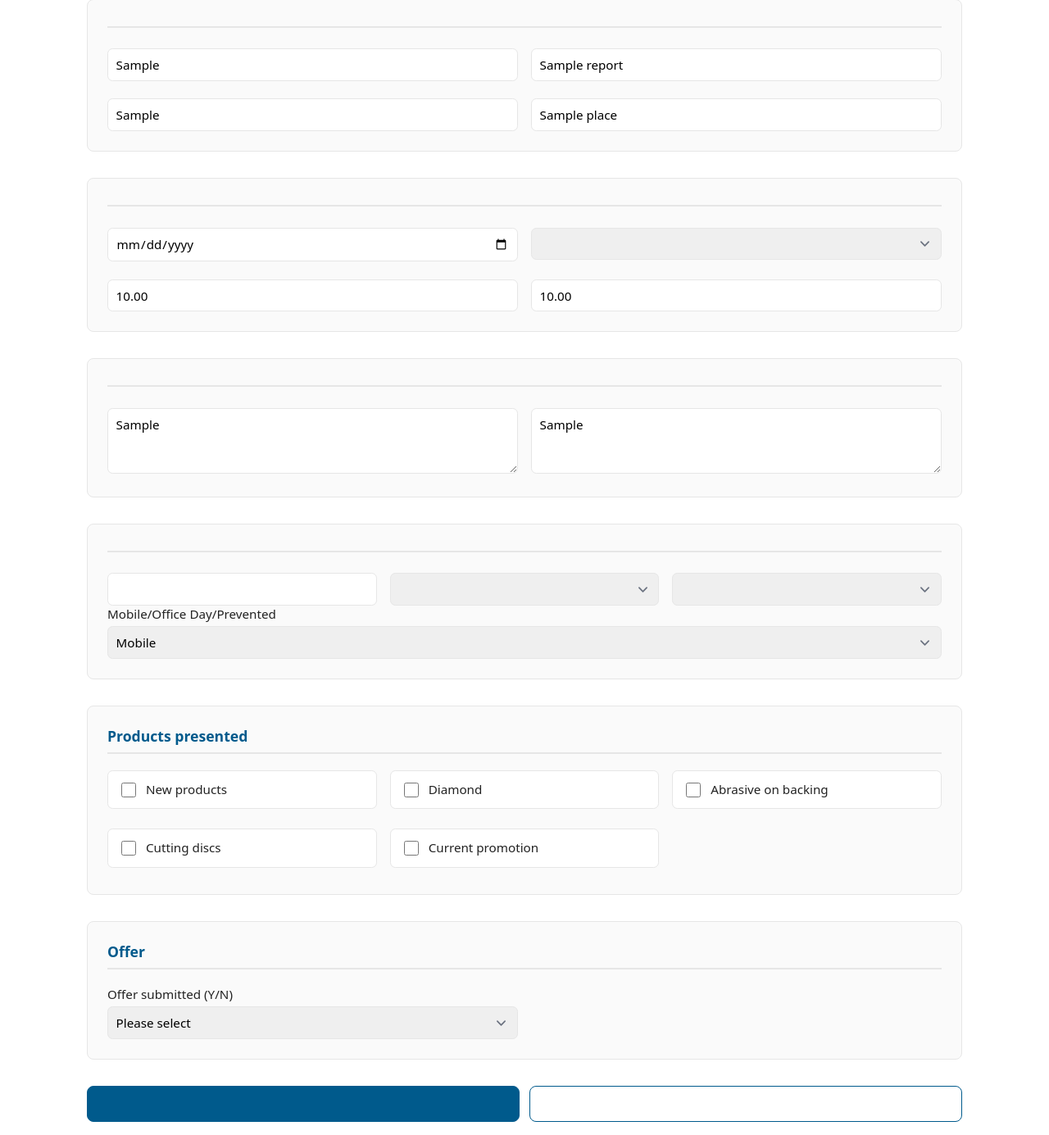
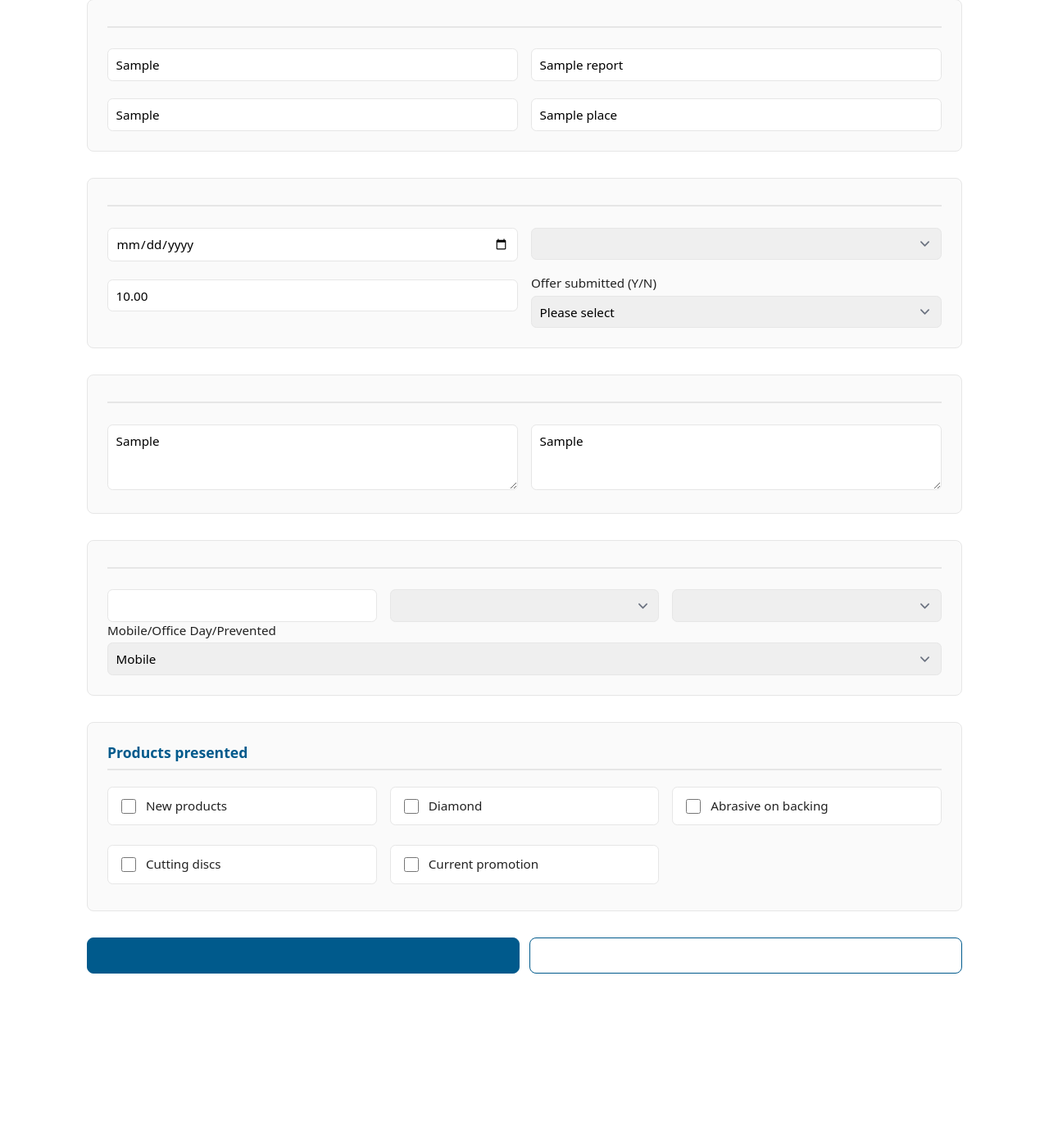
Before and after one commit to Relleh/VertriebsApp, a FastAPI app: template app/templates/report_form.html in a window 1280 px wide. Shown: the part 103-1488 px from the top of the page at 82% size. After the commit the page ends 1291 px from the top, so only its background shows below. Run offline with FastAPI, Linux system fonts and the light colour scheme; the template is opened without the code that fills it: most values are stand-ins (such as "Sample title", 1, 10 or a date in 2020); data that the repository does not hold is empty.

Commit message:
refactor: move offer fields from separate section to visit details
- Removed duplicate 'Angebot EUR' field from visit details
- Moved 'Angebot abgegeben' and 'Angebotswert' fields to visit details section
- Removed separate 'Angebot' section at bottom of form
- Kept dynamic show/hide functionality for offer amount field
- Better UX with all financial fields in one section

```diff
--- a/app/templates/report_form.html
+++ b/app/templates/report_form.html
@@ -77,8 +77,19 @@
           <input type="number" step="0.01" min="0" name="order_value_eur" value="{{ '%.2f'|format(report.order_value_eur) if report else '0.00' }}" placeholder="0.00">
         </label>
         <label>
-          {{ t('offer_value_eur') }}
-          <input type="number" step="0.01" min="0" name="offer_value_eur" value="{{ '%.2f'|format(report.offer_value_eur) if report else '0.00' }}" placeholder="0.00">
+          {{ 'Angebot abgegeben (J/N)' if locale=='de' else 'Offer submitted (Y/N)' }}
+          <select name="offer_submitted" id="offer_submitted_select">
+            <option value="">{{ 'Bitte wählen' if locale=='de' else 'Please select' }}</option>
+            <option value="yes" {% if report and report.offer_submitted %}selected{% endif %}>{{ 'Ja' if locale=='de' else 'Yes' }}</option>
+            <option value="no" {% if report and report.offer_submitted == false %}selected{% endif %}>{{ 'Nein' if locale=='de' else 'No' }}</option>
+          </select>
+        </label>
+
+        <label id="offer_amount_label" style="{% if not (report and report.offer_submitted) %}display: none;{% endif %}">
+          {{ 'Angebotswert (EUR)' if locale=='de' else 'Offer amount (EUR)' }}
+          <input type="number" step="0.01" min="0.01" name="offer_amount_eur" id="offer_amount_input"
+                 value="{{ '%.2f'|format(report.offer_amount_eur) if report and report.offer_amount_eur else '' }}"
+                 placeholder="0.00">
         </label>
       </div>
     </div>
@@ -157,28 +168,6 @@
         <label class="checkbox-label">
           <input type="checkbox" name="presented_current_promotion" value="true" {% if report and report.presented_current_promotion %}checked{% endif %}>
           <span>{{ 'Aktuelle Promotion' if locale=='de' else 'Current promotion' }}</span>
-        </label>
-      </div>
-    </div>
-
-    <!-- Angebot abgegeben -->
-    <div class="form-section">
-      <h3>{{ 'Angebot' if locale=='de' else 'Offer' }}</h3>
-      <div class="grid two">
-        <label>
-          {{ 'Angebot abgegeben (J/N)' if locale=='de' else 'Offer submitted (Y/N)' }}
-          <select name="offer_submitted" id="offer_submitted_select">
-            <option value="">{{ 'Bitte wählen' if locale=='de' else 'Please select' }}</option>
-            <option value="yes" {% if report and report.offer_submitted %}selected{% endif %}>{{ 'Ja' if locale=='de' else 'Yes' }}</option>
-            <option value="no" {% if report and report.offer_submitted == false %}selected{% endif %}>{{ 'Nein' if locale=='de' else 'No' }}</option>
-          </select>
-        </label>
-
-        <label id="offer_amount_label" style="{% if not (report and report.offer_submitted) %}display: none;{% endif %}">
-          {{ 'Angebotswert (EUR)' if locale=='de' else 'Offer amount (EUR)' }}
-          <input type="number" step="0.01" min="0.01" name="offer_amount_eur" id="offer_amount_input"
-                 value="{{ '%.2f'|format(report.offer_amount_eur) if report and report.offer_amount_eur else '' }}"
-                 placeholder="0.00">
         </label>
       </div>
     </div>
```
